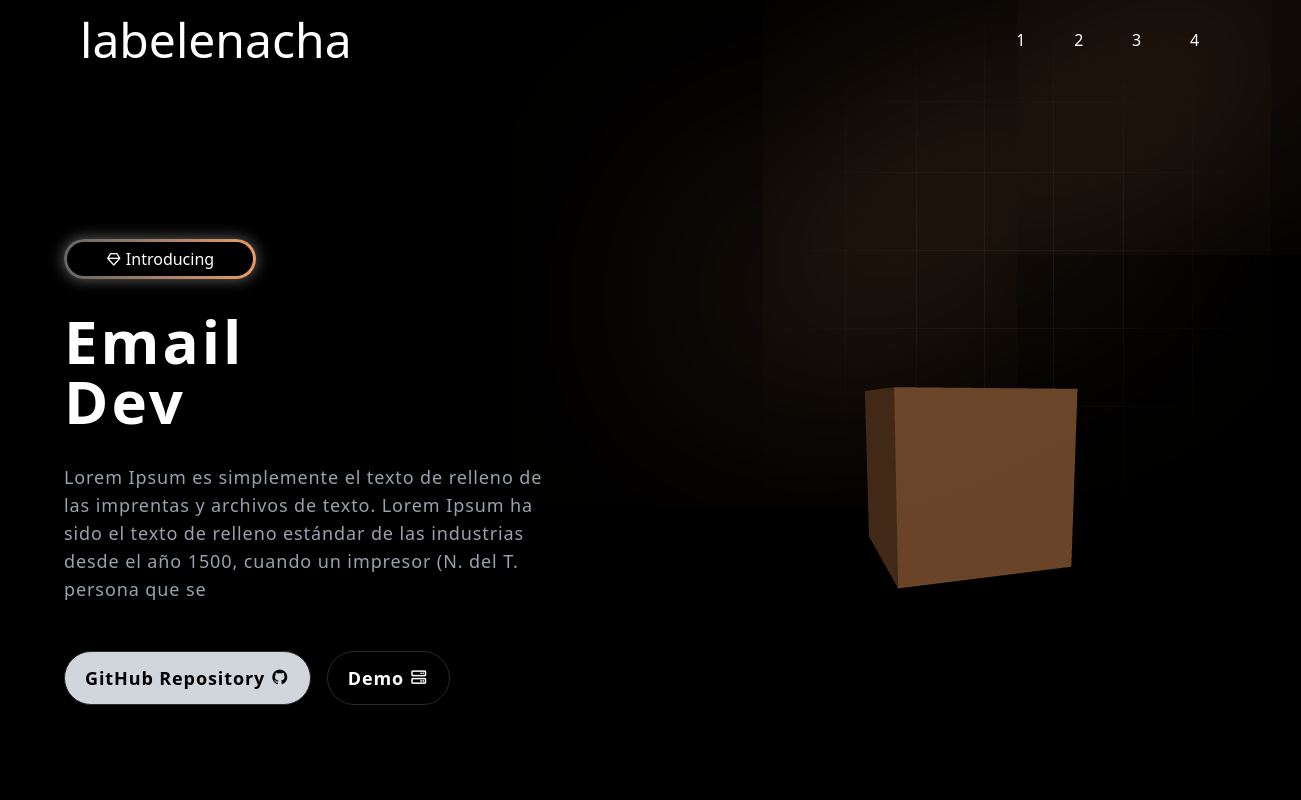
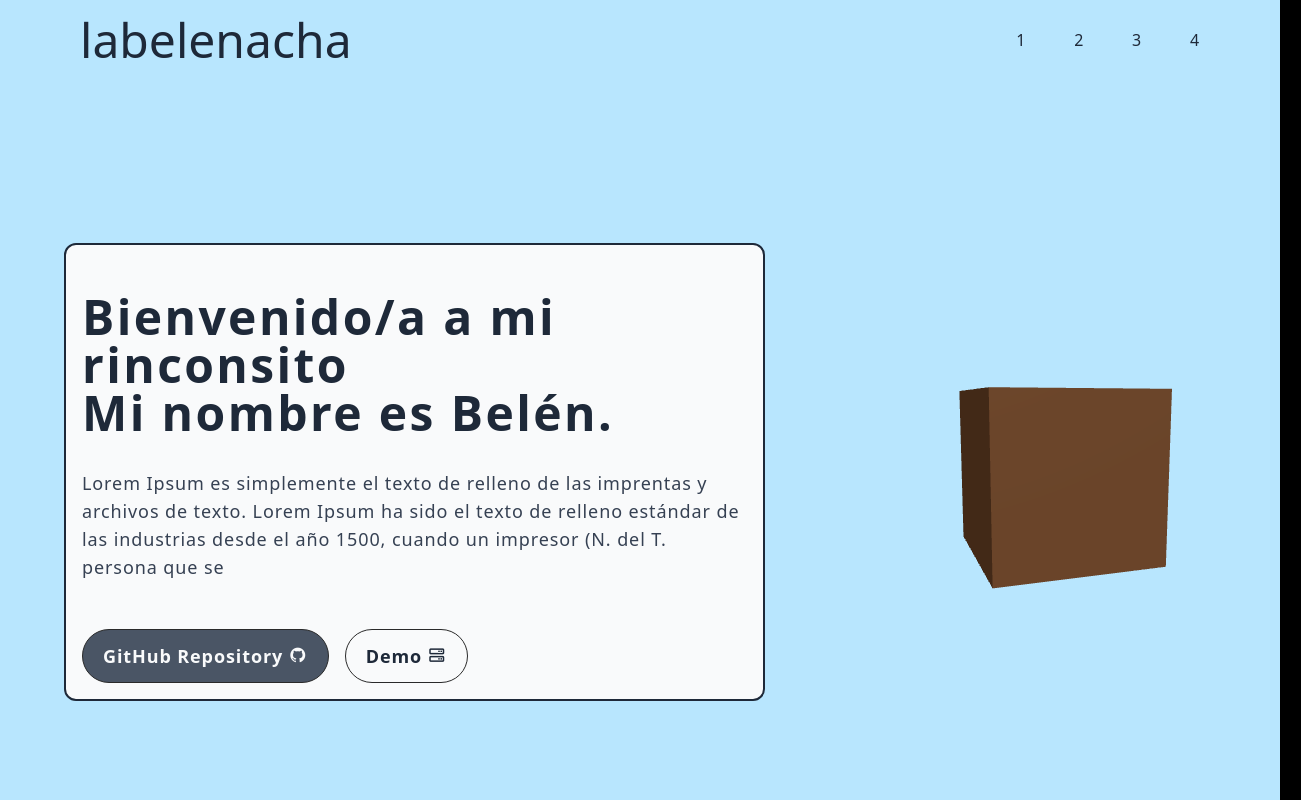
Before and after one commit to labelenacha/labelenacha-front, a React (Vite) app: page / in a window 1280 px wide. Shown: the whole page, 1301 px wide, since content can reach past the window. Built offline with nearby package versions, Linux system fonts and the light colour scheme.

Commit message:
cambio de estilo a pastel

```diff
--- a/src/App.jsx
+++ b/src/App.jsx
@@ -3,12 +3,7 @@ import Landing from "./components/Landing.jsx";
 
 export default function App() {
   return (
-    <main>
-      <img className="absolute top-0 right-0 opacity-60 -z-1"
-           src="/gradient.png"
-           alt="gradient_img"/>
-      <div className="h-0 w-[40rem] absolute top-[20%] right-[-5%] shadow-[0_0_900px_20px_#e99b63] -rotate-[30deg]">
-      </div>
+    <main className="min-h-screen bg-sky-200">
 
       <Header/>
       <Landing/>
--- a/src/components/Header.jsx
+++ b/src/components/Header.jsx
@@ -15,7 +15,7 @@ const Header = () => {
 
   return (
     <header className="flex justify-between items-center py-4 px-4 lg:px-20">
-      <h1 className="text-3xl md:text-4xl lg:text-5xl font-light m-0">
+      <h1 className="text-3xl md:text-4xl lg:text-5xl text-gray-800 m-0">
         labelenacha
       </h1>
 
--- a/src/components/Landing.jsx
+++ b/src/components/Landing.jsx
@@ -6,22 +6,24 @@ const Landing = () => {
   return (
     <main className="flex lg:mt-20 flex-col lg:flex-row items-center justify-between min-h-[calc(90vh-6rem)]">
 
-      <div className="max-w-xl ml-[5%] z-10 mt-[90%] md:mt-[60%] lg:mt-0">
-        <div
+      <div className="max-w-3xl ml-[5%] mr-[5%] z-10 lg:mt-0">
+        <div className="bg-gray-50 p-4 border-2 border-gray-800 rounded-xl">
+
+          {/*<div
             className="relative w-[95%] sm:w-48 h-10 bg-gradient-to-r from-[#656565] to-[#e99b63] rounded-full shadow-[0_0_15px_rgba(255,255,255,0.4)]">
             <div className="absolute inset-[3px] bg-black rounded-full flex items-center justify-center gap-1">
               <i className="bx bx-diamond"></i>
               Introducing
             </div>
-        </div>
+          </div>*/}
 
-        <h1 className="text-3xl sm:text-4xl md:text-5xl lg:text-6xl font-semibold tracking-wider my-8">
-          Email
+          <h1 className="text-xl sm:text-2xl md:text-4xl lg:text-5xl font-semibold tracking-wider my-8 text-gray-800">
+            Bienvenido/a a mi rinconsito
             <br/>
-          Dev
+            Mi nombre es Belén.
           </h1>
 
-        <p className="text-base sm:text-lg tracking-wider text-gray-400 max-w-[25rem] lg:max-w-[30rem]">
+          <p className="text-base sm:text-lg tracking-wider text-gray-700 max-w-[50rem] lg:max-w-[60rem]">
             Lorem Ipsum es simplemente el texto de relleno de las imprentas y archivos de texto. Lorem Ipsum ha sido el
             texto de relleno estándar de las industrias desde el año 1500, cuando un impresor (N. del T. persona que se
           </p>
@@ -32,8 +34,9 @@ const Landing = () => {
             <MainButton isDark={false} text="Demo" icon="bx bx-server"/>
           </div>
         </div>
+      </div>
 
-      <Animation />
+      <Animation/>
 
     </main>
   );
--- a/src/components/MainButton.jsx
+++ b/src/components/MainButton.jsx
@@ -1,7 +1,7 @@
 import 'boxicons/css/boxicons.min.css';
 
 const MainButton = ({isDark, text, icon}) => {
-  const moreClasses = isDark ? 'bg-gray-300 text-black hover:text-white' : '';
+  const moreClasses = isDark ? 'bg-gray-600 text-gray-50 hover:text-white' : 'bg-gray-50 text-gray-800 hover:text-gray-50';
   const classes = `border border-[#2a2a2a] py-2 sm:py-3 px-4 sm:px-5 rounded-full sm:text-lg text-sm font-semibold tracking-wider transition-all duration-300 hover:bg-[#1a1a1a] ${moreClasses}`;
   return (
     <a
--- a/src/components/MenuEntry.jsx
+++ b/src/components/MenuEntry.jsx
@@ -1,6 +1,6 @@
 const MenuEntry = ({text, link}) => {
   return (
-    <a className="text-base tracking-wider transition-colors hover:text-gray-300 z-50"
+    <a className="text-base tracking-wider transition-colors text-gray-800 hover:text-black z-50"
        href={link}>
       {text}
     </a>
```
Lines whose indentation alone changed are shown as unchanged.
